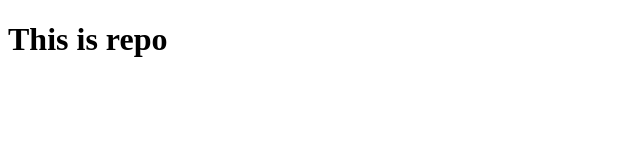
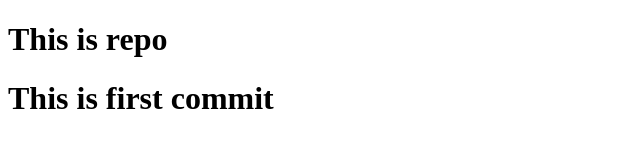
Before and after one commit to aishupimparkar/demo, a plain HTML site: page index.html in a window 1280 px wide. Shown: the whole page, without its empty margins (0-640 px from the left). Drawn offline with Linux system fonts and the light colour scheme.

Commit message:
first commit

```diff
--- a/index.html
+++ b/index.html
@@ -12,5 +12,6 @@
 </head>
 <body>
     <h1>This is repo</h1>
+    <h1>This is first commit</h1>
 </body>
 </html>
```
